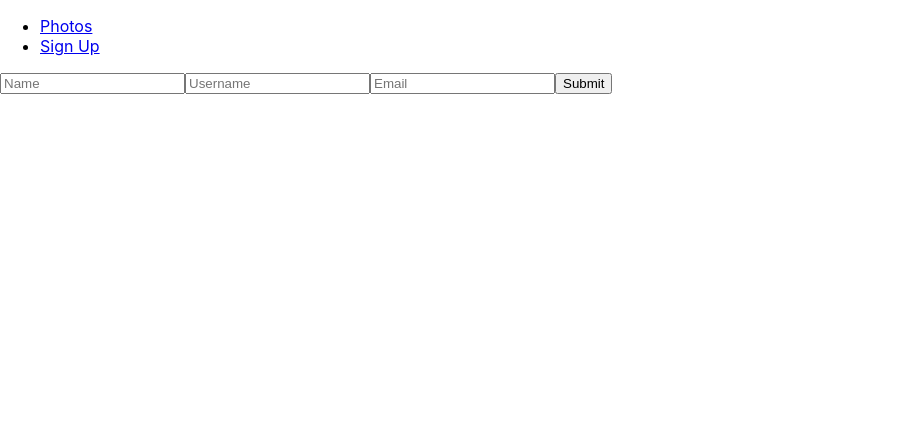
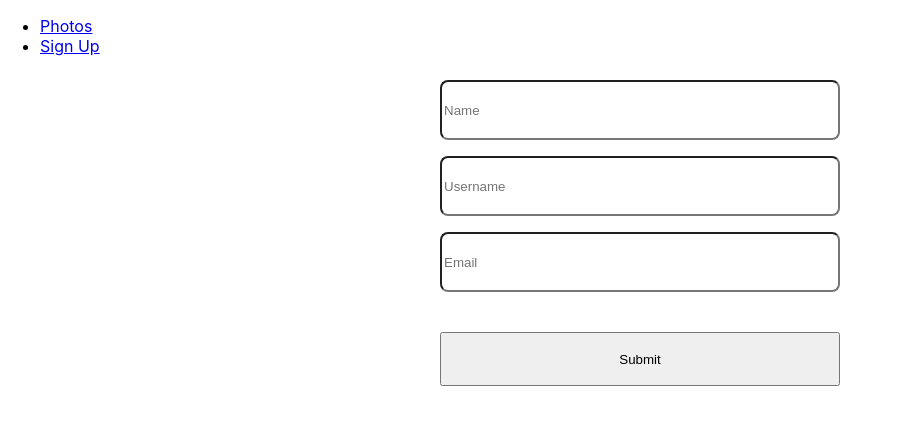
Before and after one commit to dave-calaquian/user-repo, a React (Create React App) app: page /signup in a window 1280 px wide. Shown: the top 424 px of the page, without its empty margins (0-903 px from the left). Built offline with nearby package versions, Linux system fonts and the light colour scheme.

Commit message:
minor style changes and code updates

```diff
--- a/src/components/RegistrationForm/index.js
+++ b/src/components/RegistrationForm/index.js
@@ -42,6 +42,7 @@ const RegistrationForm = ({ registerUser }) => {
           onChange={(e) =>
             dispatch({ type: 'SET_NAME', payload: e.target.value })
           }
+          className='form-field input'
         />
         <input
           type='text'
@@ -51,6 +52,7 @@ const RegistrationForm = ({ registerUser }) => {
           onChange={(e) =>
             dispatch({ type: 'SET_USERNAME', payload: e.target.value })
           }
+          className='form-field input'
         />
         <input
           type='text'
@@ -60,9 +62,14 @@ const RegistrationForm = ({ registerUser }) => {
           onChange={(e) =>
             dispatch({ type: 'SET_EMAIL', payload: e.target.value })
           }
+          className='form-field input'
         />
 
-        <button data-testid='new-user-submit-btn' type='submit'>
+        <button
+          data-testid='new-user-submit-btn'
+          type='submit'
+          className='submit-btn'
+        >
           Submit
         </button>
       </StyledRegistrationForm>
--- a/src/components/RegistrationForm/styles.js
+++ b/src/components/RegistrationForm/styles.js
@@ -1,5 +1,34 @@
 import styled from 'styled-components/';
 
-export const StyledRegistrationFormContainer = styled.div``;
+export const StyledRegistrationFormContainer = styled.div`
+  display: flex;
+  justify-content: center;
+  margin: 0 auto;
+  max-width: 400px;
+`;
 
-export const StyledRegistrationForm = styled.form``;
+export const StyledRegistrationForm = styled.form`
+  display: flex;
+  flex-direction: column;
+  flex: 1;
+
+  .form-field {
+    margin: 8px 0;
+    height: 54px;
+
+    &.input {
+      border-radius: 8px;
+      outline: none;
+      box-shadow: none;
+    }
+  }
+
+  .submit-btn {
+    height: 54px;
+    margin: 32px 0;
+
+    &:hover {
+      cursor: pointer;
+    }
+  }
+`;
```
Also changed, not shown: 1 other file (tests, documents, lock files or other folders).
